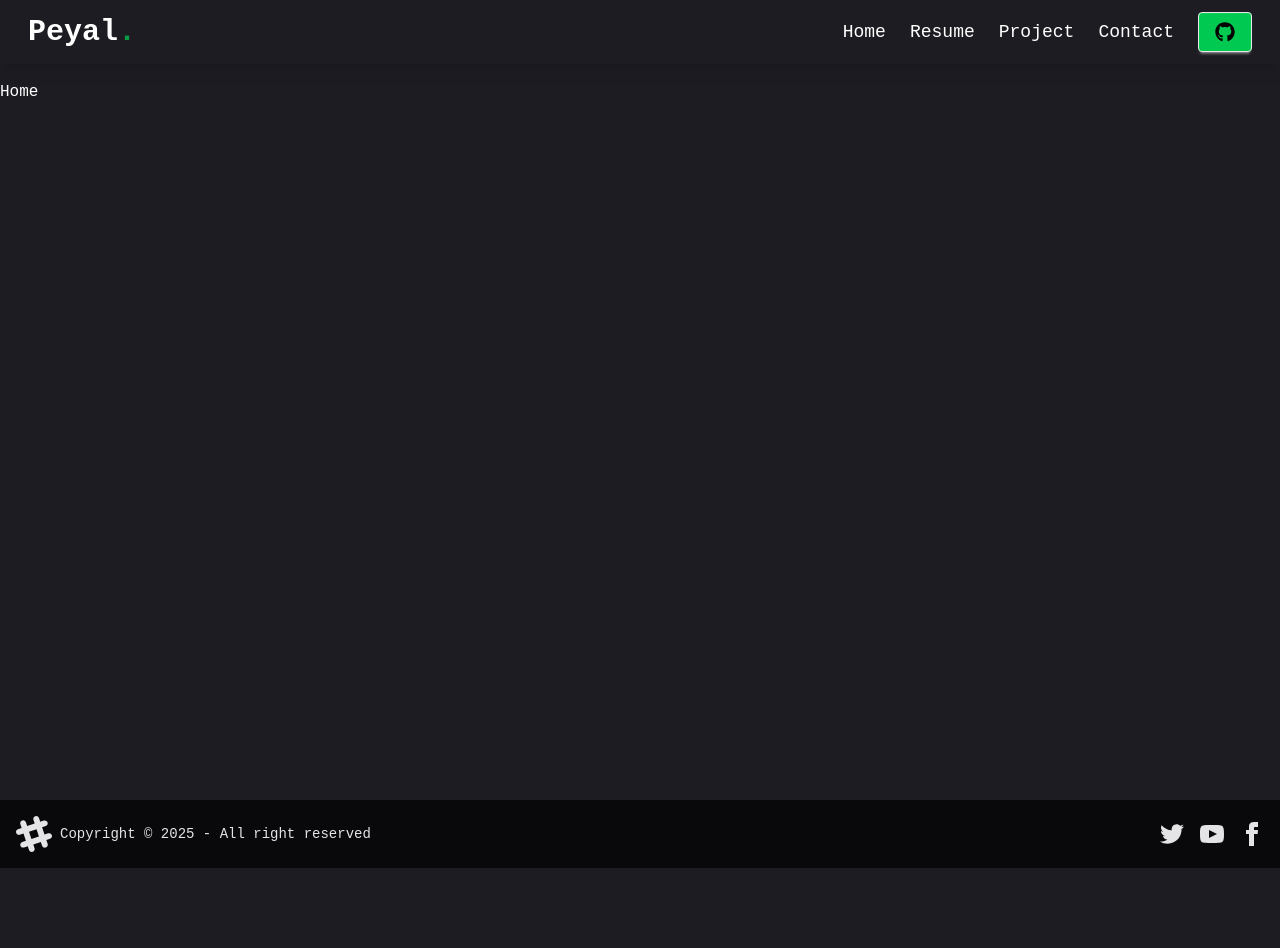
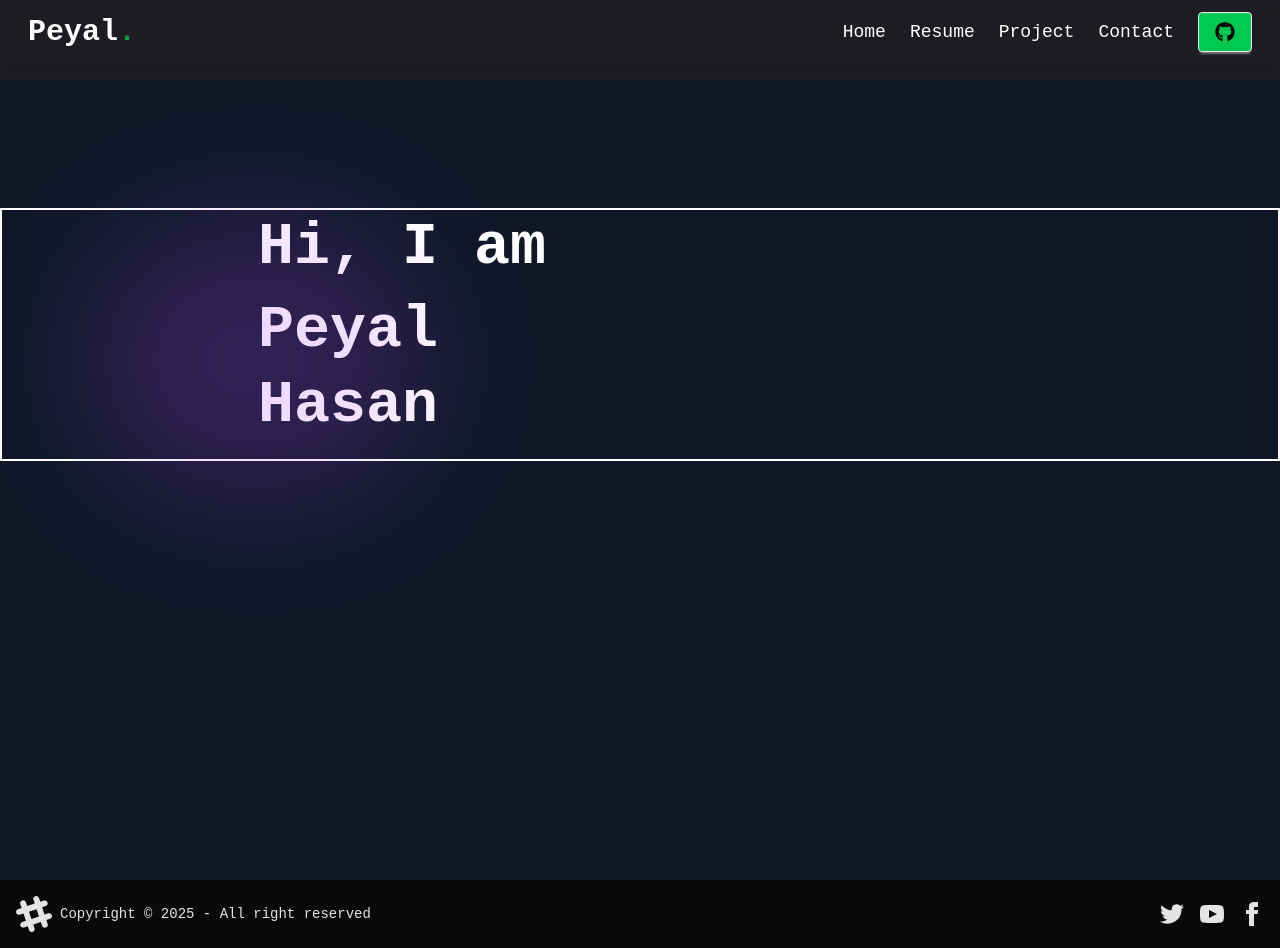
Before and after one commit to peyalhasan/PeyalHasanPortfolio, a React (Vite) app: page / in a window 1280 px wide. Before the commit the page ends 868 px from the top, so only its background shows below. Built offline with nearby package versions, Linux system fonts and the light colour scheme.

Commit message:
BG Animate

```diff
--- a/package.json
+++ b/package.json
@@ -11,6 +11,7 @@
   },
   "dependencies": {
     "@tailwindcss/vite": "^4.1.17",
+    "prop-types": "^15.8.1",
     "react": "^19.1.1",
     "react-dom": "^19.1.1",
     "react-icons": "^5.5.0",
--- /dev/null
+++ b/src/About.jsx
@@ -0,0 +1,24 @@
+import React from 'react';
+
+const About = () => {
+    return (
+        <section id='about' className=' px-[7vw] md:px-[7vw] lg:px-[20vw] mt-16 md:mt-24 lg:mt-32 border-2 ' >
+            <div className=' flex flex-col-reverse md:flex-row justify-between items-center ' >
+                {/* Left side */}
+                <div className='md:w-1/2 text-center md:text-left mt-8 md:mt-0 '>
+                    {/* Greeting */}
+                    <h1 className=' text-3xl sm:text-5xl md:text-6xl font-bold text-white mb-2 leading-tight ' >
+                        Hi, I am
+                    </h1>
+                    {/* Name */}
+                    <h2 className=' text-4xl sm:text-5xl md:text-6xl font-bold text-white mb-4 leading-tight   ' >
+                        Peyal Hasan
+                    </h2>
+
+                </div>
+            </div>
+        </section>
+    );
+};
+
+export default About;
--- /dev/null
+++ b/src/Components/BlurBlob.jsx
@@ -0,0 +1,42 @@
+import React from "react";
+import PropTypes from "prop-types";
+
+const BlurBlob = ({ position, size }) => {
+  const { top, left } = position;
+  const { width, height } = size;
+
+  return (
+    <div
+      className="absolute bordeer-2 border-white"
+      style={{
+        top: top,
+        left: left,
+        width: width,
+        height: height,
+        transform: "translate(-50%, -50%)",
+      }}
+    >
+      <div className="w-full h-full bg-purple-500 rounded-full opacity-20 blur-3xl animate-blob"></div>
+    </div>
+  );
+};
+
+// Prop types
+BlurBlob.propTypes = {
+  position: PropTypes.shape({
+    top: PropTypes.string,
+    left: PropTypes.string,
+  }),
+  size: PropTypes.shape({
+    width: PropTypes.string,
+    height: PropTypes.string,
+  }),
+};
+
+// Default props
+BlurBlob.defaultProps = {
+  position: { top: "50%", left: "50%" },
+  size: { width: "150px", height: "150px" },
+};
+
+export default BlurBlob;
--- a/src/Components/Home.jsx
+++ b/src/Components/Home.jsx
@@ -1,11 +1,24 @@
-import React from 'react';
+import React from "react";
+import BlurBlob from "./BlurBlob";
+import About from "../About";
 
 const Home = () => {
-    return (
-        <div>
-            <h1>Home</h1>
-        </div>
-    );
+  return (
+    <div className="relative w-full h-screen bg-gray-900 overflow-hidden">
+      {/* Animated blob */}
+      <BlurBlob
+        position={{ top: "35%", left: "20%" }}
+        size={{ width: "30%", height: "40%" }}
+        color="#a855f7" // optional
+        animation="animate-blob"
+      />
+
+        <About></About>
+      {/* Main content */}
+      <div className="relative z-10 flex items-center justify-center h-full text-white text-4xl font-bold">
+      </div>
+    </div>
+  );
 };
 
 export default Home;
--- a/src/index.css
+++ b/src/index.css
@@ -9,3 +9,25 @@
   font-optical-sizing: auto;
   font-style: normal;
 }
+
+@keyframes blob {
+  0%   { transform: scale(1); }
+  33%  { transform: scale(1.2); }
+  66%  { transform: scale(0.8); }
+  100% { transform: scale(1); }
+}
+
+/* ------------------------- */
+/* 2️⃣ Create custom utility for animation */
+/* ------------------------- */
+@utility animate-blob {
+  animation: blob 10s infinite ease-in-out;
+}
+
+@utility animate-blob-fast {
+  animation: blob 6s infinite ease-in-out;
+}
+
+@utility animate-blob-slow {
+  animation: blob 14s infinite ease-in-out;
+}
```
Also changed, not shown: 1 other file (tests, documents, lock files or other folders).
